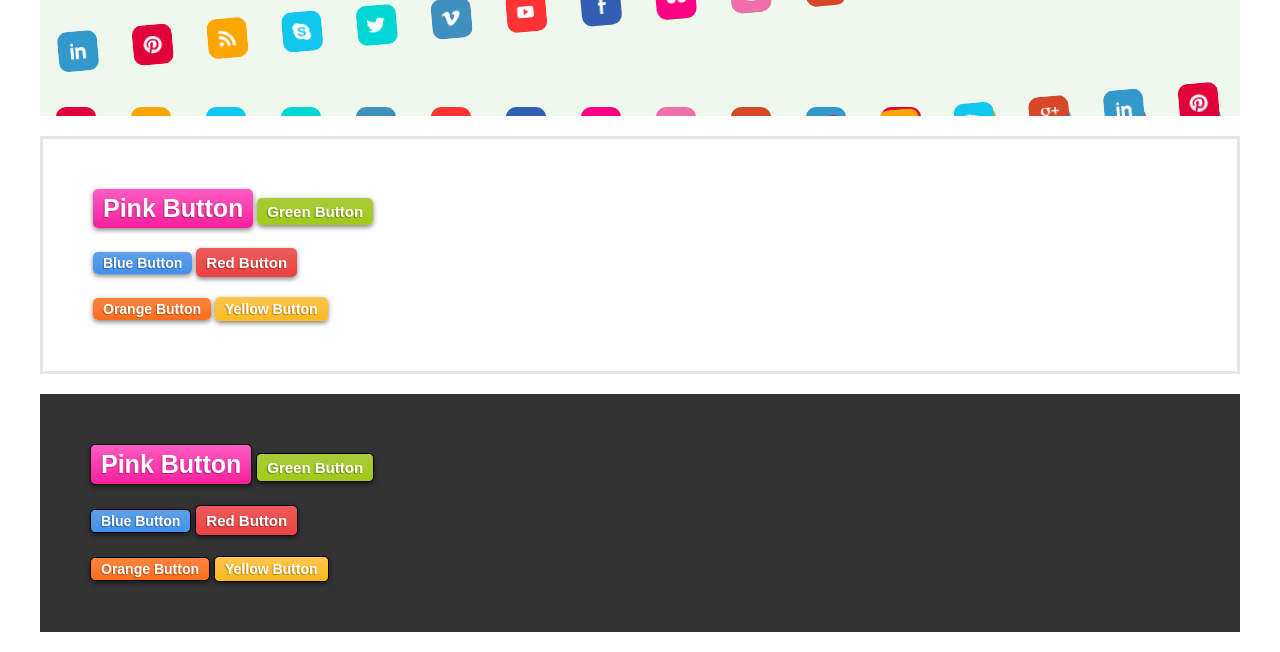
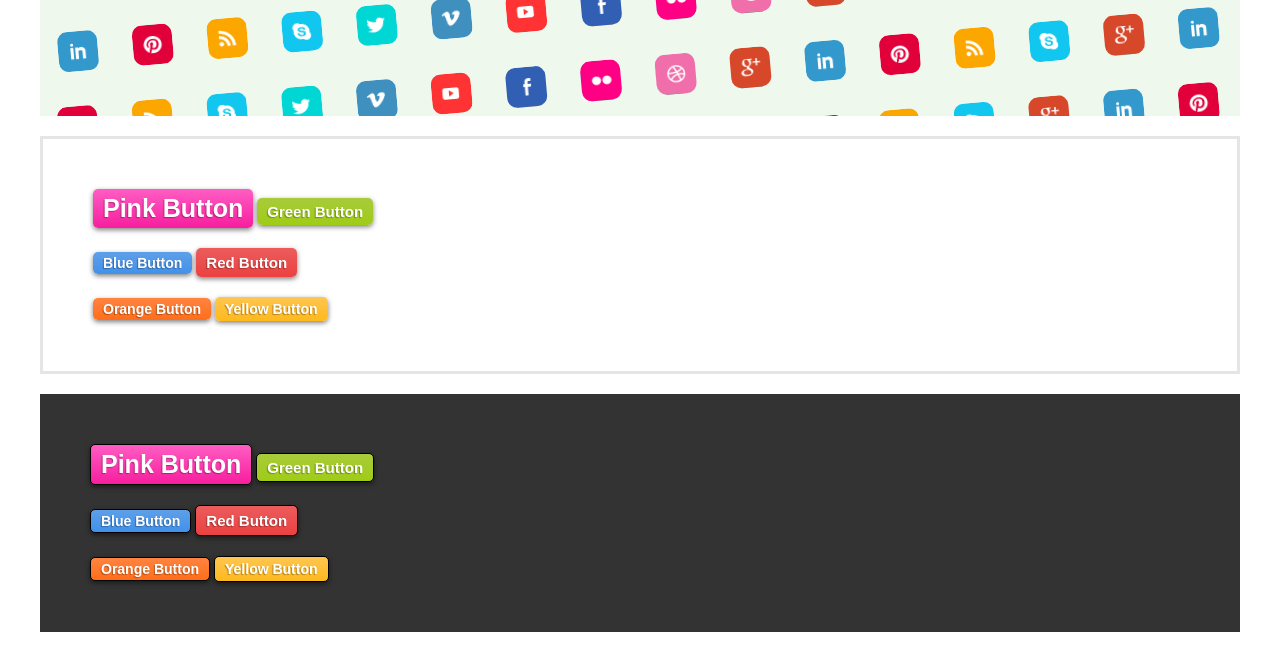
Before and after one commit to prodislav/EPAM.FrontEnd, a plain HTML site: page task5/task5-icons.html in a window 1280 px wide. Shown: the part 284-936 px from the top of the page. Drawn offline with Linux system fonts and the light colour scheme.

Commit message:
fix bag, none-completed task6

```diff
--- a/task5/task5-icons.html
+++ b/task5/task5-icons.html
@@ -111,7 +111,7 @@
                 <div class="t6-icon t6-icon-twitter"></div>
             </div>
 
-            <div class="header-image__line">
+            <div class="t6-header-image__line">
                 <div class="t6-icon t6-icon-pinterest"></div>
                 <div class="t6-icon t6-icon-wifi"></div>
                 <div class="t6-icon t6-icon-skype"></div>
```
